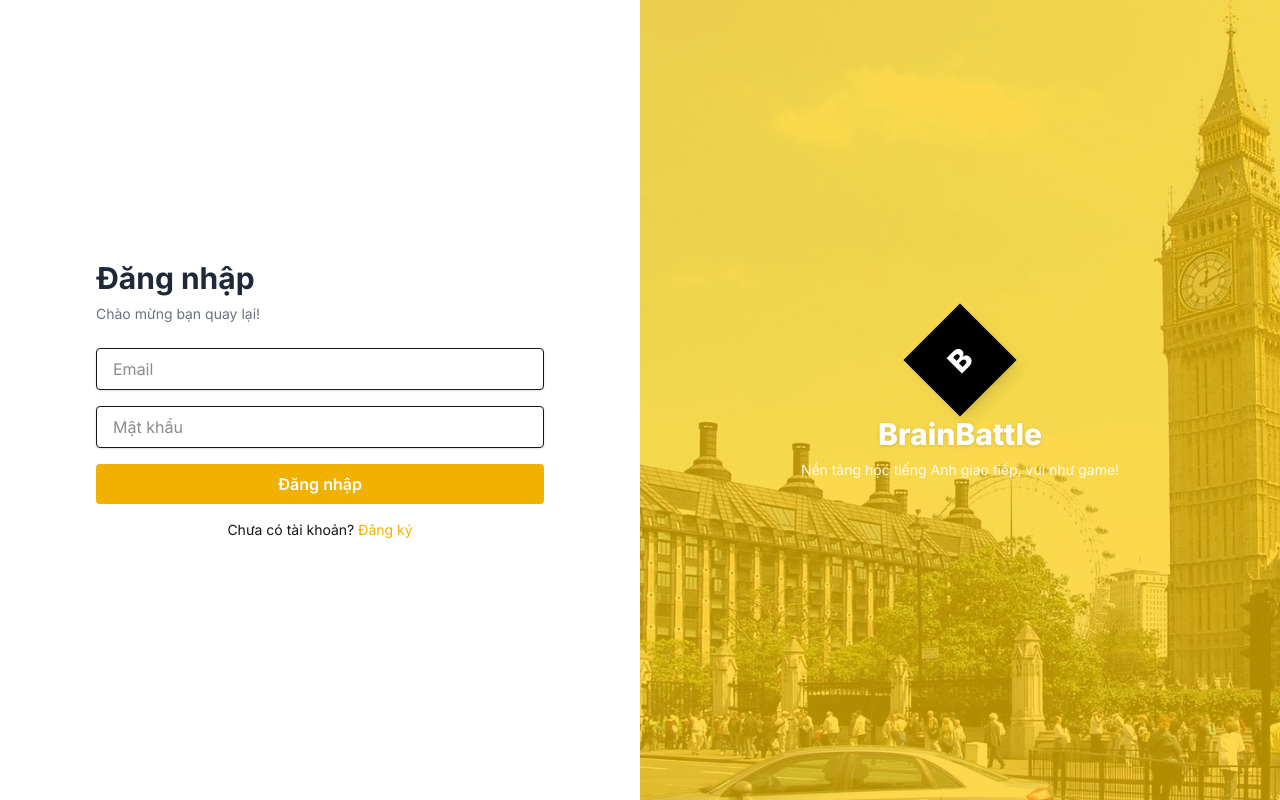
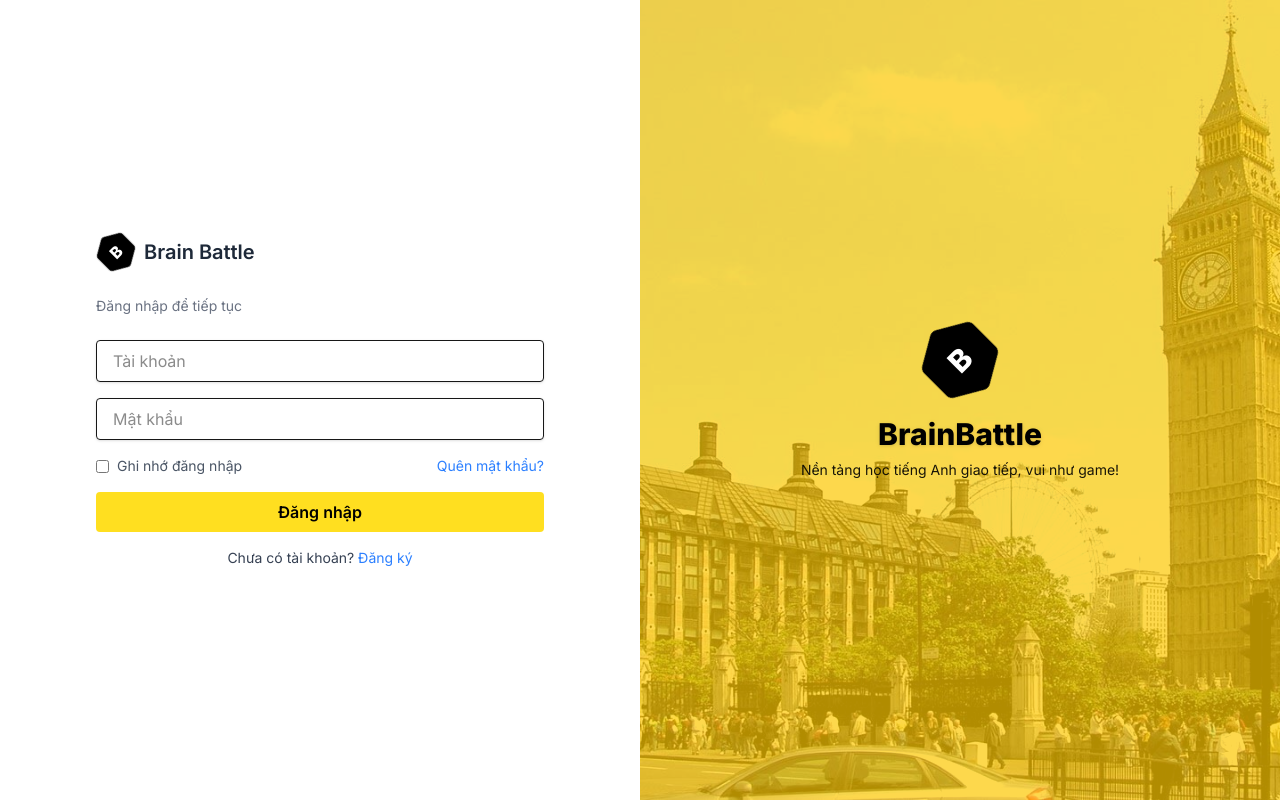
Before and after one commit to NguyenTruongNgocHan/next-dashboard-ui, a Next.js app: page /sign-in in a window 1280 px wide. Built offline with nearby package versions, Linux system fonts and the light colour scheme.

Commit message:
finish: sign in ui

```diff
--- /dev/null
+++ b/src/app/sign-in/AnimatedLoginButton.tsx
@@ -0,0 +1,50 @@
+'use client';
+
+import { useRef, useEffect } from 'react';
+import { gsap } from 'gsap';
+
+export default function AnimatedLoginButton() {
+  const buttonRef = useRef<HTMLButtonElement>(null);
+
+  useEffect(() => {
+    // Animation khi nút vừa mount
+    gsap.fromTo(
+      buttonRef.current,
+      { scale: 0.9, opacity: 0, y: 20 },
+      { scale: 1, opacity: 1, y: 0, duration: 1, ease: 'elastic.out(1, 0.5)' }
+    );
+  }, []);
+
+  const handleHover = () => {
+    gsap.to(buttonRef.current, {
+      scale: 1.05,
+      boxShadow: '0px 0px 16px #facc15',
+      backgroundColor: '#facc15', // vàng tươi
+      color: '#000',
+      duration: 0.3,
+    });
+  };
+
+  const handleLeave = () => {
+    gsap.to(buttonRef.current, {
+      scale: 1,
+      boxShadow: '0px 0px 0px transparent',
+      backgroundColor: '#FCD34D', // yellow-300
+color: '#000',
+      duration: 0.3,
+    });
+  };
+
+  return (
+    <button
+      ref={buttonRef}
+      type="submit"
+      onMouseEnter={handleHover}
+      onMouseLeave={handleLeave}
+      className="w-full bg-yellow-300 text-black font-semibold py-2 px-4 rounded transition-all duration-200"
+
+    >
+      Đăng nhập
+    </button>
+  );
+}
--- a/src/app/sign-in/page.tsx
+++ b/src/app/sign-in/page.tsx
@@ -1,6 +1,10 @@
 'use client';
 
 import Link from 'next/link';
+import Image from "next/image";
+import AnimatedLoginButton from './AnimatedLoginButton';
+
+
 
 export default function SignInPage() {
   return (
@@ -8,31 +12,61 @@ export default function SignInPage() {
       {/* Form Sign In */}
       <section className="flex flex-col justify-center items-center w-full lg:w-1/2 px-4 sm:px-6 bg-white">
         <div className="w-full max-w-md">
-          <h1 className="text-3xl font-bold text-gray-800 mb-2">Đăng nhập</h1>
-          <p className="text-sm text-gray-500 mb-6">Chào mừng bạn quay lại!</p>
+          {/* Logo + tiêu đề */}
+          <div className="flex items-center mb-6 ">
+            <div className="relative w-10 h-10 rotate-315 mr-2">
+              <Image
+                src="/images/frame_logo.png"
+                alt="BrainBattle Logo"
+                fill
+                className="object-contain"
+                priority
+              />
+              {/* Chữ B đè lên */}
+              <div className="absolute inset-0 flex items-center justify-center text-white text-base font-extrabold">B</div>
+            </div>
+
+            {/* Tên brand */}
+            <h1 className="text-xl font-semibold text-gray-800">Brain Battle</h1>
+          </div>
+
+          <p className="text-sm text-gray-500 mb-6">Đăng nhập để tiếp tục</p>
 
           <form className="space-y-4">
             <input
-              type="email"
-              placeholder="Email"
-              className="w-full px-4 py-2 border rounded shadow-sm focus:outline-none focus:ring-2 focus:ring-yellow-400"
+              type="text"
+              placeholder="Tài khoản"
+              className="w-full px-4 py-2 border rounded shadow-sm focus:outline-none focus:ring-2 focus:ring-yellow-400 focus:border-yellow-500"
+
             />
             <input
               type="password"
               placeholder="Mật khẩu"
-              className="w-full px-4 py-2 border rounded shadow-sm focus:outline-none focus:ring-2 focus:ring-yellow-400"
+              className="w-full px-4 py-2 border rounded shadow-sm focus:outline-none focus:ring-2 focus:ring-yellow-400 focus:border-yellow-500"
+
             />
-            <button
-              type="submit"
-              className="w-full bg-yellow-500 text-white font-semibold py-2 px-4 rounded hover:bg-yellow-600 transition"
-            >
-              Đăng nhập
-            </button>
-            <p className="text-sm text-center">
+
+            {/* Ghi nhớ + Quên mật khẩu */}
+            <div className="flex justify-between items-center text-sm text-gray-600">
+              <label className="flex items-center">
+                <input type="checkbox" className="mr-2" />
+                Ghi nhớ đăng nhập
+              </label>
+              <a href="#" className="text-blue-500 hover:underline">
+                Quên mật khẩu?
+              </a>
+            </div>
+
+            {/* Nút đăng nhập */}
+            <AnimatedLoginButton />
+
+
+            {/* Link đăng ký */}
+            <p className="text-sm text-center text-gray-700">
               Chưa có tài khoản?{' '}
-              <Link href="/sign-up" className="text-yellow-500 hover:underline">
+              <a href="#" className="text-blue-500 hover:underline">
                 Đăng ký
-              </Link>
+              </a>
             </p>
           </form>
         </div>
@@ -49,17 +83,30 @@ export default function SignInPage() {
         {/* Nội dung branding */}
         <div className="relative z-10 text-center">
           <div className="flex justify-center mb-4">
-            <div className="rotate-315 shadow-lg">
-  <div className="w-20 h-20 bg-black text-white flex items-center justify-center text-3xl font-extrabold clip-soft-hexagon">
-    B
-  </div>
-</div>
+            {/* Khối logo */}
+            <div className="relative w-20 h-20 rotate-315">
+              {/* Ảnh logo */}
+              <Image
+                src="/images/frame_logo.png"
+                alt="BrainBattle Logo"
+                fill
+                className="object-contain"
+                priority
+              />
+              {/* Chữ B đè lên ảnh */}
+              <div className="absolute inset-0 flex items-center justify-center text-white text-3xl font-extrabold">
+                B
+              </div>
+            </div>
+          </div>
 
+          {/* Text thương hiệu */}
+          <h2 className="text-3xl font-extrabold text-black drop-shadow">BrainBattle</h2>
+          <p className="text-black text-sm mt-2 opacity-90">
+            Nền tảng học tiếng Anh giao tiếp, vui như game!
+          </p>
+        </div>
 
-          </div>
-          <h2 className="text-3xl font-extrabold text-white drop-shadow">BrainBattle</h2>
-          <p className="text-white text-sm mt-2 opacity-90">Nền tảng học tiếng Anh giao tiếp, vui như game!</p>
-        </div>
       </section>
     </main>
   );
```
Also changed, not shown: package.json (+7 -6 lines), public/images/frame_logo.png (added), 1 other file (tests, documents, lock files or other folders).
